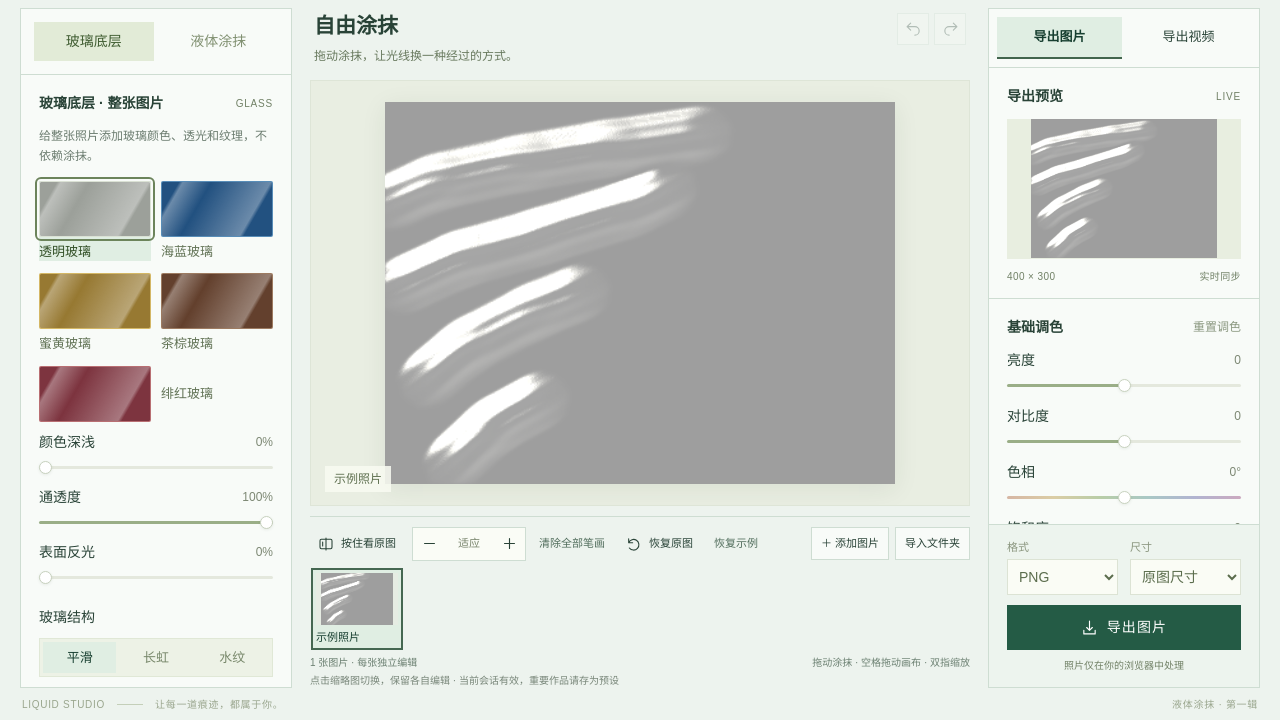
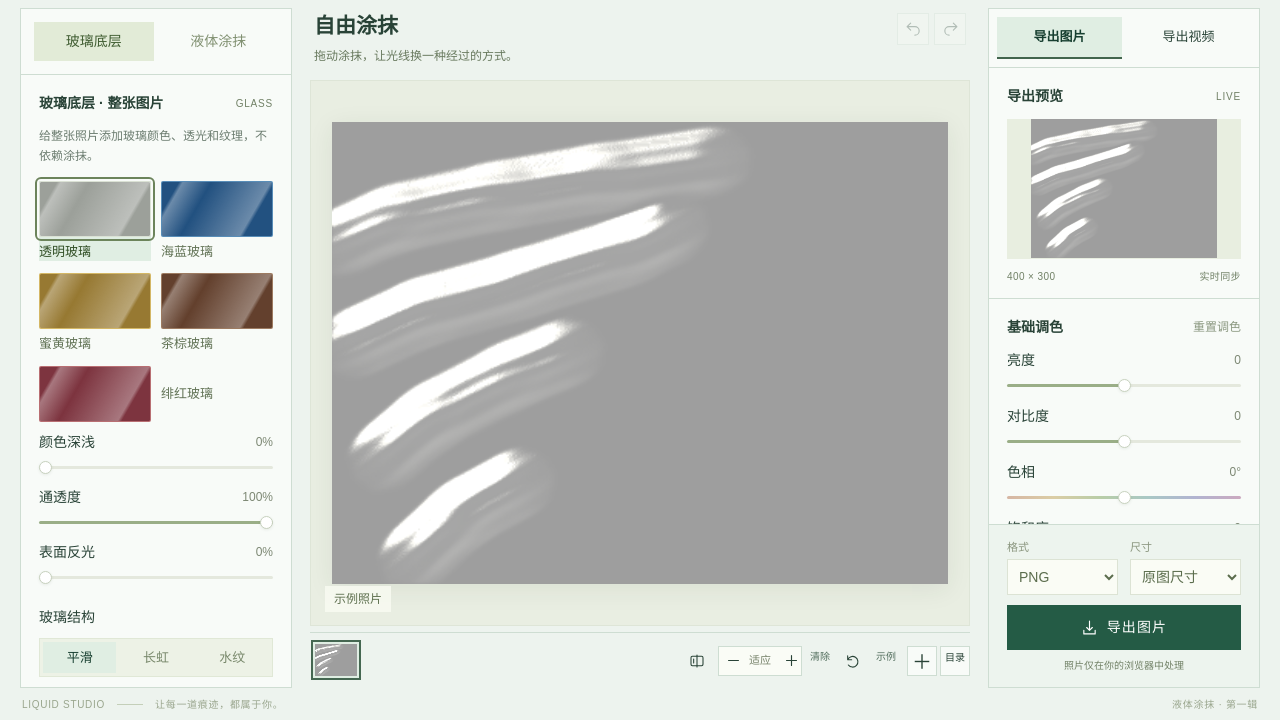
Before and after one commit to hajimi-tomato/liquid-studio-mint, a plain HTML site: page index.html in a window 1280 px wide. Shown: the part 80-800 px from the top of the page. Drawn offline with Linux system fonts and the light colour scheme; grey boxes are pictures that could not be loaded.

Commit message:
Shrink bottom workspace to a single slim filmstrip

```diff
--- a/index.html
+++ b/index.html
@@ -85,7 +85,7 @@
         <div class="original-badge" id="originalBadge" hidden>原图</div>
       </div>
       <section class="image-board unified-workspace" aria-label="画布操作与图片工作区">
-        <div class="workspace-actions"><div class="canvas-toolbar"><button id="compare" class="quiet-button"><span data-icon="split"></span><span>按住看原图</span></button><div class="view-controls"><button id="zoomOut" class="icon-button" aria-label="缩小" data-icon="minus"></button><button id="fit" class="zoom-value" title="适应画布">适应</button><button id="zoomIn" class="icon-button" aria-label="放大" data-icon="plus"></button></div><button id="clear">清除全部笔画</button><button id="restoreAll" class="quiet-button" title="移除玻璃、涂抹与调色，保留当前图片；可撤销"><span data-icon="reset"></span>恢复原图</button><button id="loadSample">恢复示例</button></div><div class="import-actions"><button id="addImages">＋ 添加图片</button><button id="importFolder">导入文件夹</button></div></div>
+        <div class="workspace-actions"><div class="canvas-toolbar"><button id="compare" title="按住查看原图" class="quiet-button"><span data-icon="split"></span><span>按住看原图</span></button><div class="view-controls"><button id="zoomOut" class="icon-button" aria-label="缩小" data-icon="minus"></button><button id="fit" class="zoom-value" title="适应画布">适应</button><button id="zoomIn" class="icon-button" aria-label="放大" data-icon="plus"></button></div><button id="clear" title="清除全部笔画">清除全部笔画</button><button id="restoreAll" class="quiet-button" title="移除玻璃、涂抹与调色，保留当前图片；可撤销"><span data-icon="reset"></span>恢复原图</button><button id="loadSample" title="恢复示例照片">恢复示例</button></div><div class="import-actions"><button id="addImages" title="添加图片（支持多选）">＋ 添加图片</button><button id="importFolder" title="导入文件夹">导入文件夹</button></div></div>
         <div id="imageStrip" class="image-strip"></div>
         <div class="workspace-meta"><span id="imageTotal">0 张图片</span><span id="interactionHint">拖动涂抹 · 空格拖动画布 · 双指缩放</span></div>
         <p>点击缩略图切换，保留各自编辑 · 当前会话有效，重要作品请存为预设</p>
--- a/style.css
+++ b/style.css
@@ -105,3 +105,24 @@ button.selected,.finish-options button.selected,.export-tabs [aria-selected=true
 .workspace-meta{display:flex;justify-content:space-between;gap:8px;flex-wrap:wrap;color:#6c8072;font-size:10px;margin-bottom:3px}
 .unified-workspace p{font-size:10px;margin:0;line-height:1.5}
 @media(max-width:860px){.unified-workspace .canvas-toolbar{flex-basis:100%}.workspace-actions{gap:6px}.workspace-meta{font-size:11px}.unified-workspace p{font-size:11px}.import-actions{margin-left:auto}}
+/* A single slim filmstrip leaves the working area to the photograph. */
+.unified-workspace{display:flex;align-items:center;gap:10px;height:56px;min-height:56px;flex-shrink:0;margin-top:6px;padding:6px 0;border-top:1px solid var(--line)}
+.unified-workspace .image-strip{order:0;flex:1;min-width:48px;min-height:0;height:44px;padding:2px;margin:0;gap:6px;overflow-y:hidden}
+.unified-workspace .image-tile{width:48px;height:38px;padding:2px;position:relative}
+.unified-workspace .image-tile canvas{width:42px;height:32px;object-fit:cover}
+.unified-workspace .image-tile span{display:none}
+.unified-workspace .workspace-actions{order:1;flex:none;flex-wrap:nowrap;gap:6px}
+.unified-workspace .canvas-toolbar{flex:none;flex-wrap:nowrap;gap:3px;min-height:32px}
+.unified-workspace .workspace-meta,.unified-workspace>p{display:none}
+.unified-workspace .import-actions{gap:3px;margin:0}
+.unified-workspace #compare>span:not([data-icon]),.unified-workspace #restoreAll{font-size:0}
+.unified-workspace #restoreAll{gap:0}
+.unified-workspace #compare,.unified-workspace #restoreAll{width:30px;height:30px;justify-content:center;padding:5px}
+.unified-workspace #clear,.unified-workspace #loadSample,.unified-workspace #addImages,.unified-workspace #importFolder{font-size:0;width:30px;height:30px;padding:0;display:grid;place-items:center}
+.unified-workspace #clear:before{content:'擦';font-size:12px}
+.unified-workspace #loadSample:before{content:'例';font-size:12px}
+.unified-workspace #addImages:before{content:'＋';font-size:20px}
+.unified-workspace #importFolder:before{content:'▱';font-size:22px}
+.unified-workspace .view-controls{height:30px}.unified-workspace .view-controls .icon-button{width:24px;height:28px}.unified-workspace .zoom-value{min-width:34px}
+@media(max-width:600px){.unified-workspace{gap:4px}.unified-workspace .workspace-actions{gap:2px}.unified-workspace .canvas-toolbar{gap:0;flex-basis:auto}.unified-workspace #clear,.unified-workspace #loadSample,.unified-workspace #addImages,.unified-workspace #importFolder,.unified-workspace #compare,.unified-workspace #restoreAll{width:25px}.unified-workspace .view-controls .icon-button{width:20px}.unified-workspace .zoom-value{min-width:28px}.unified-workspace .image-strip{min-width:40px}}
+.unified-workspace #clear:before{content:'清除';font-size:10px}.unified-workspace #loadSample:before{content:'示例';font-size:10px}.unified-workspace #importFolder:before{content:'目录';font-size:10px}
```
